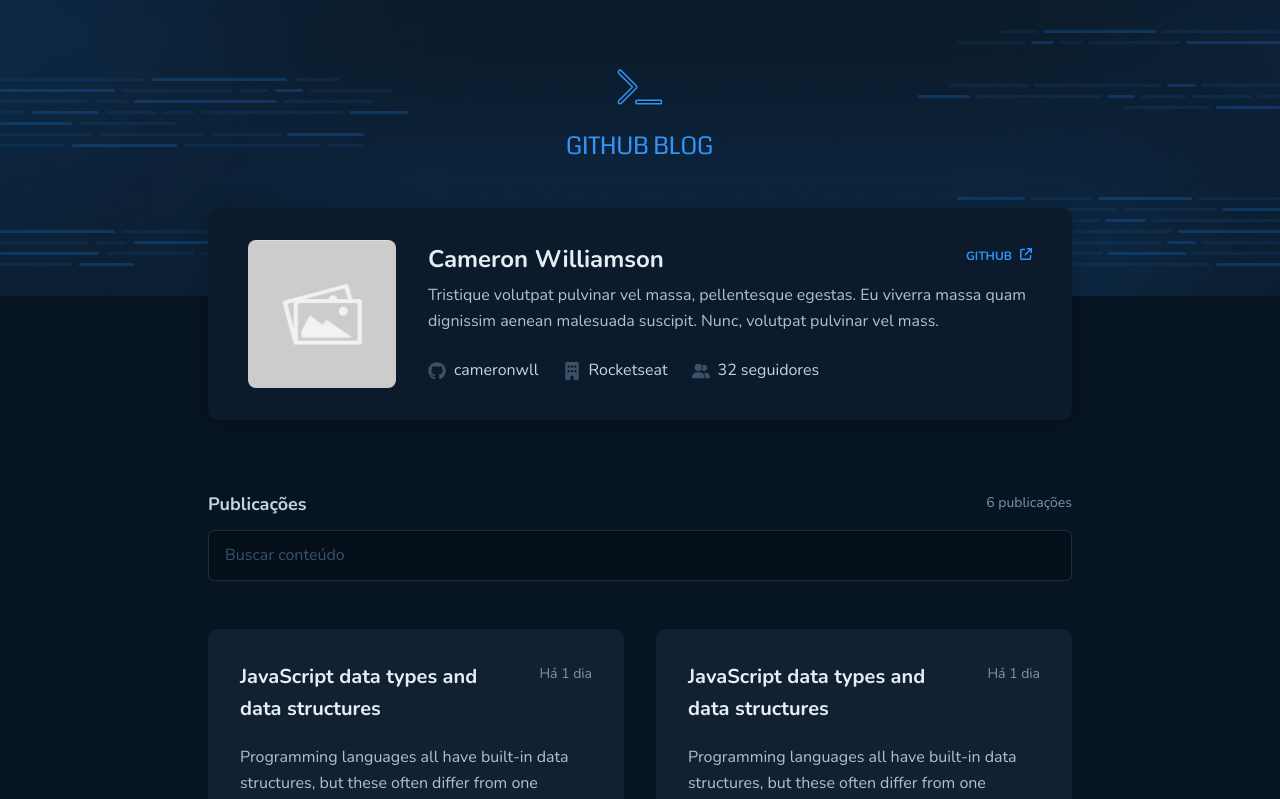
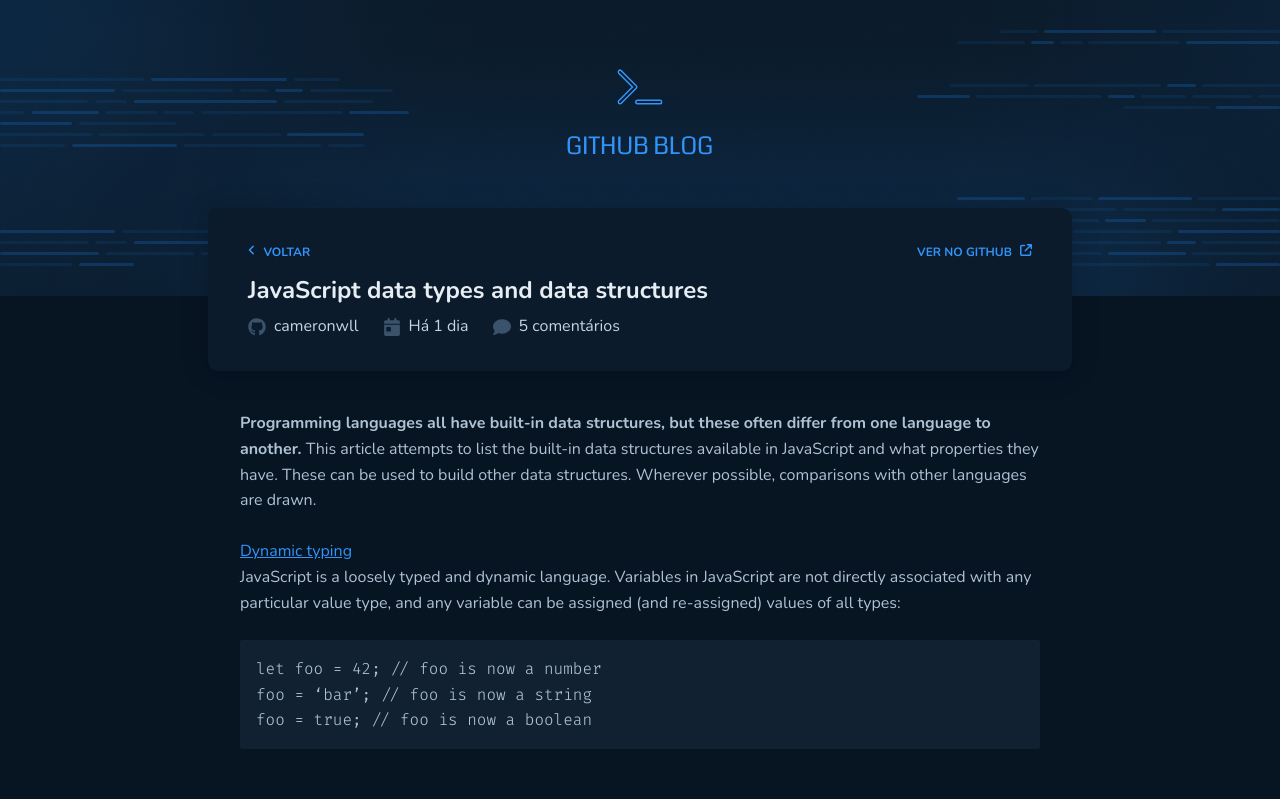
Before and after one commit to joaocruzzq/githubfeed, a React (Vite) app: page /post/1 in a window 1280 px wide. Shown: the top 799 px of the page. Built offline with nearby package versions, Linux system fonts and the light colour scheme.

Commit message:
pagina post

```diff
--- a/index.html
+++ b/index.html
@@ -11,6 +11,7 @@
 
     <link rel="shortcut icon" href="logo.svg" type="image/x-icon">
     <link href="https://fonts.googleapis.com/css2?family=Nunito:ital,wght@0,200..1000;1,200..1000&display=swap" rel="stylesheet">
+    <link href="https://fonts.googleapis.com/css2?family=Fira+Code:wght@300..700&display=swap" rel="stylesheet">
 
     <title>GitHub Feed</title>
   </head>
--- a/src/App.tsx
+++ b/src/App.tsx
@@ -1,13 +1,16 @@
 import { ThemeProvider } from "styled-components"
 import { defaultTheme } from "./styles/themes/default"
 import { GlobalStyle } from "./styles/global"
+
 import { Home } from "./pages/home"
+import { Post } from "./pages/post"
 
 export function App() {
   return (
     <ThemeProvider theme={defaultTheme}>
       <GlobalStyle/>
-      <Home/>
+      <Post />
+      {/* <Home /> */}
     </ThemeProvider>
   )
 }
--- /dev/null
+++ b/src/pages/post/components/post-info-card/index.tsx
@@ -0,0 +1,44 @@
+import { PostInfoCardContainer, PostInfoCardContent, PostInfoCardInfoSection } from "./styles";
+
+import { FontAwesomeIcon } from "@fortawesome/react-fontawesome";
+import { faAngleLeft, faArrowUpRightFromSquare, faCalendarDay, faComment } from "@fortawesome/free-solid-svg-icons";
+import { faGithub } from "@fortawesome/free-brands-svg-icons";
+
+export function PostInfoCard() {
+   return (
+      <PostInfoCardContainer>
+         <PostInfoCardContent>
+            <div className="profile-header">
+               <a href="">
+                  <FontAwesomeIcon icon={faAngleLeft}/>
+                  VOLTAR
+               </a>
+
+               <a href="">
+                  VER NO GITHUB
+                  <FontAwesomeIcon icon={faArrowUpRightFromSquare}/>
+               </a>
+            </div>
+
+            <h1>JavaScript data types and data structures</h1>
+
+            <div className="informations">
+               <PostInfoCardInfoSection>
+                  <FontAwesomeIcon icon={faGithub} />
+                  cameronwll
+               </PostInfoCardInfoSection>
+
+               <PostInfoCardInfoSection>
+                  <FontAwesomeIcon icon={faCalendarDay} />
+                  Há 1 dia
+               </PostInfoCardInfoSection>
+
+               <PostInfoCardInfoSection>
+                  <FontAwesomeIcon icon={faComment} />
+                  5 comentários
+               </PostInfoCardInfoSection>
+            </div>
+         </PostInfoCardContent>
+      </PostInfoCardContainer>
+   )
+}
--- /dev/null
+++ b/src/pages/post/components/post-info-card/styles.ts
@@ -0,0 +1,79 @@
+import styled from "styled-components";
+
+export const PostInfoCardContainer = styled.div`
+   display: flex;
+
+   gap: 2rem;
+   margin-top: -5.5rem;
+   padding: 2rem 2.5rem;
+
+   align-items: center;
+   justify-content: center;
+
+   z-index: 1;
+   border-radius: 10px;
+
+   box-shadow: 0px 2px 28px rgba(0, 0, 0, 20%);
+   background: ${props => props.theme["base-profile"]};
+`
+
+export const PostInfoCardContent = styled.div`
+   width: 100%;
+
+   display: flex;
+   flex-direction: column;
+
+   .profile-header {
+      display: flex;
+      margin-bottom: 0.5rem;
+      justify-content: space-between;
+   }
+
+   .profile-header > a {
+      display: flex;
+      gap: 0.5rem;
+
+      font-size: 0.75rem;
+      font-weight: bold;
+
+      height: fit-content;
+      align-items: baseline;
+
+      color: ${props => props.theme.blue};
+
+      border-bottom: 1px solid transparent;
+      transition: border-bottom ease-in-out 0.25s;
+
+      &:hover {
+         border-bottom: 1px solid ${props => props.theme.blue};
+      }
+   }
+
+   h1 {
+      font-size: 1.5rem;
+      font-weight: bold;
+      line-height: 130%;
+      color: ${props => props.theme["base-title"]};
+   }
+
+   .informations {
+      display: flex;
+
+      gap: 1.5rem;
+      margin-top: 0.5rem;
+   }
+`
+
+export const PostInfoCardInfoSection = styled.div`
+   display: flex;
+
+   gap: 0.5rem;
+   align-items: center;
+   color: ${props => props.theme["base-subtitle"]};
+
+   svg {
+      width: 1.125rem;
+      height: 1.125rem;
+      color: ${props => props.theme["base-label"]};
+   }
+`
--- /dev/null
+++ b/src/pages/post/index.tsx
@@ -0,0 +1,36 @@
+import { Header } from "../../components/header";
+import { PostInfoCard } from "./components/post-info-card";
+import { PostPageContainer, PostPageContent } from "./styles";
+
+export function Post() {
+   return (
+      <>
+      <Header />
+
+      <PostPageContainer>
+         <PostInfoCard />
+
+         <PostPageContent>
+            <div className="main-text">
+               <p><strong>Programming languages all have built-in data structures, but these often differ from one language to another.</strong> This article attempts to list the built-in data structures available in JavaScript and what properties they have. These can be used to build other data structures. Wherever possible, comparisons with other languages are drawn.
+               </p>
+
+               <br />
+
+               <span>Dynamic typing</span>
+               <p>JavaScript is a loosely typed and dynamic language. Variables in JavaScript are not directly associated with any particular value type, and any variable can be assigned (and re-assigned) values of all types:
+               </p>
+            </div>
+
+            <div className="code-card">
+               <p>
+               let foo = 42; // foo is now a number <br />
+               foo = ‘bar’; // foo is now a string <br />
+               foo = true; // foo is now a boolean
+               </p>
+            </div>
+         </PostPageContent>
+      </PostPageContainer>
+      </>
+   )
+}
--- /dev/null
+++ b/src/pages/post/styles.ts
@@ -0,0 +1,38 @@
+import styled from "styled-components";
+
+export const PostPageContainer = styled.div`
+   max-width: 54rem;
+
+   margin: auto;
+   padding: 0 1.5rem;
+
+   display: flex;
+   flex-direction: column;
+   justify-content: center;
+`
+
+export const PostPageContent = styled.div`
+   display: flex;
+   flex-direction: column;
+
+   gap: 1.5rem;
+   padding: 2.5rem 2rem;
+
+   .main-text > span {
+      font-size: 1rem;
+      font-weight: normal;
+      text-decoration: underline;
+      color: ${props => props.theme.blue};
+   }
+
+   .code-card {
+      padding: 1rem;
+      border-radius: 2px;
+      background: ${props => props.theme["base-post"]};
+   }
+
+   .code-card > p {
+      font-family: 'Fira Code', sans-serif;
+   }
+
+`
```
